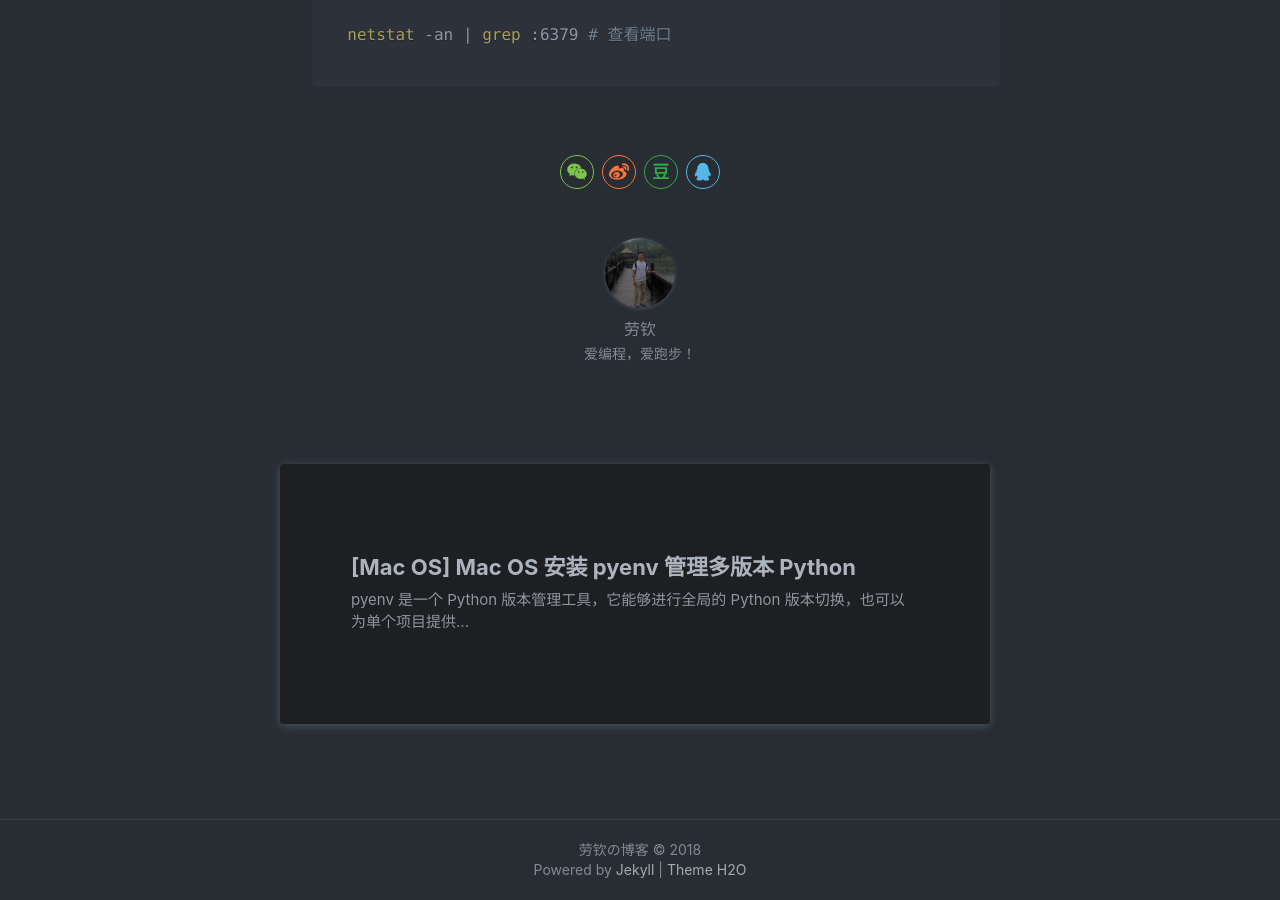
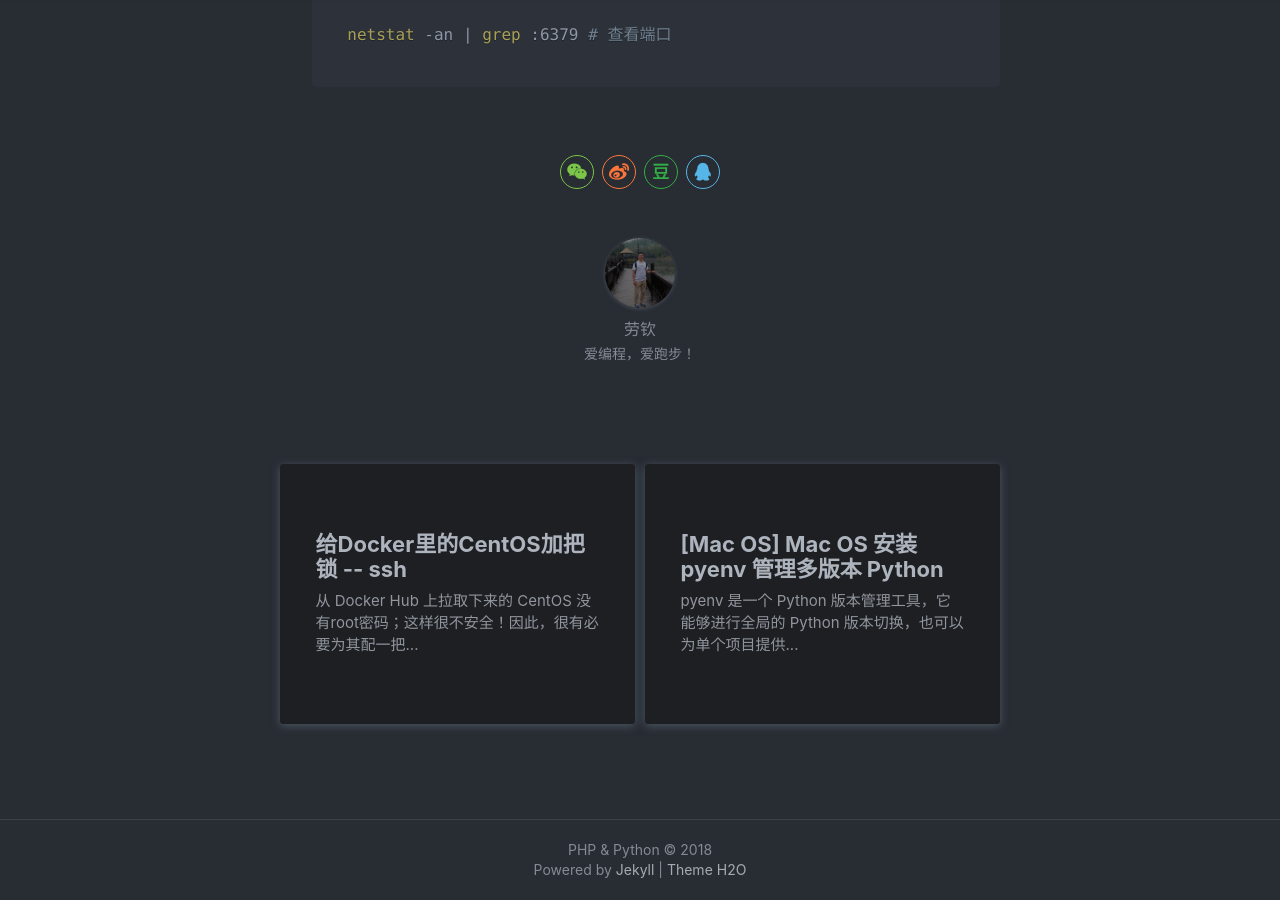
Before and after one commit to RitchieLao/RitchieLao.github.io, a Jekyll site: the page built from _posts/2018-06-16-macos-redis.md, in a window 1280 px wide and 900 px high, scrolled down 3056 px. Built offline with Jekyll 4.4.1, drawn with Linux system fonts in a browser that asks for light colours; nearby versions of some CDN libraries; a style sheet for code colours, icons or effects is not loaded.

Commit message:
新帖：docker-centos-sshd + 修改站点标题

````diff
--- a/_config.yml
+++ b/_config.yml
@@ -1,7 +1,7 @@
 # Site settings 配置站点
-title: '劳钦の博客'
+title: 'PHP & Python'
 description: '昵称小钦，草根开发者，热衷于技术与分享。很高兴能在这里与你分享我对技术和生活的思考。'
-keyword: '劳钦, 劳钦の博客, 劳钦的博客, 前端, 后端开发, 程序员博客, javascript, PHP, thinkPHP, Linux, Python'
+keyword: '劳钦, 劳钦的博客, 前端, 后端开发, 程序员博客, javascript, PHP, thinkPHP, Linux, Python'
 url: 'https://ritchielao.github.io' # your host
 
 # if you don't need baseurl, you should leave this value blank.
--- /dev/null
+++ b/_posts/2018-07-03-docker-centos-ssh.md
@@ -0,0 +1,90 @@
+---
+layout: post
+title: '给Docker里的CentOS加把锁 -- ssh'
+subtitle: ''
+date: 2018-07-03
+categories: Docker
+cover: ''
+tags: Docker 操作系统
+---
+
+> 从 Docker Hub 上拉取下来的 CentOS 没有root密码；这样很不安全！因此，很有必要为其配一把钥匙；确保系统安全。
+
+1. 拉取 CentOS 官方镜像
+
+	```bash
+	# 拉取镜像
+	docker pull centos:7.2.1511
+
+	# 启动并进入 centos
+	docker run -it centos:7.2.1511 /bin/bash
+
+	```
+
+2. 安装 passwd、openssl、openssh-server
+
+	```bash
+	 # 使用 yum 安装
+	 yum -y install passwd openssl openssh-server
+
+
+	 # 启动 sshd
+	 /usr/sbin/sshd -D
+
+	 # 报错解决
+	 ssh-keygen -q -t rsa -b 2048 -f /etc/ssh/ssh_host_rsa_key -N ''
+	 ssh-keygen -q -t ecdsa -f /etc/ssh/ssh_host_ecdsa_key -N ''
+	 ssh-keygen -t dsa -f /etc/ssh/ssh_host_ed25519_key -N ''
+
+	```
+
+3. 修改 sshd_config 配置文件
+
+	```bash
+	 # 编辑 sshd_config
+	 vi /etc/ssh/sshd_config
+	 # 将以下两行的 yes 改为 no
+	 UsePAM no
+	 UsePrivilegeSeparation no
+
+	 # 重启 sshd
+	 /usr/sbin/sshd -D
+
+	```
+
+4. 为 root 用户设置密码
+
+	```bash
+	 passwd root
+	 root2018 # root密码
+
+	 exit # 退出当前容器
+
+	```
+
+5. 将容器保存为镜像
+
+	```bash
+	# 查看容器的id
+	docker ps -a
+	CONTAINER ID        IMAGE               COMMAND             CREATED             	STATUS                      PORTS               NAMES
+	f3d448d97828        centos:7.2.1511     "/bin/bash"         8 minutes ago       Exited (0) 34 seconds ago                       pedantic_newton
+
+	# 将其保存为docker镜像
+	docker commit 3ab474753538 ritchie/centos-ssh
+
+	# 删除容器
+	docker container rm -f 3ab4
+
+
+	```
+
+6. 运行测试
+
+	```bash
+	 docker run -d -p 1022:22 ritchie/centos-ssh
+
+	 # 进入容器
+	 ssh root@host-ip -p 1022
+
+	```
````
